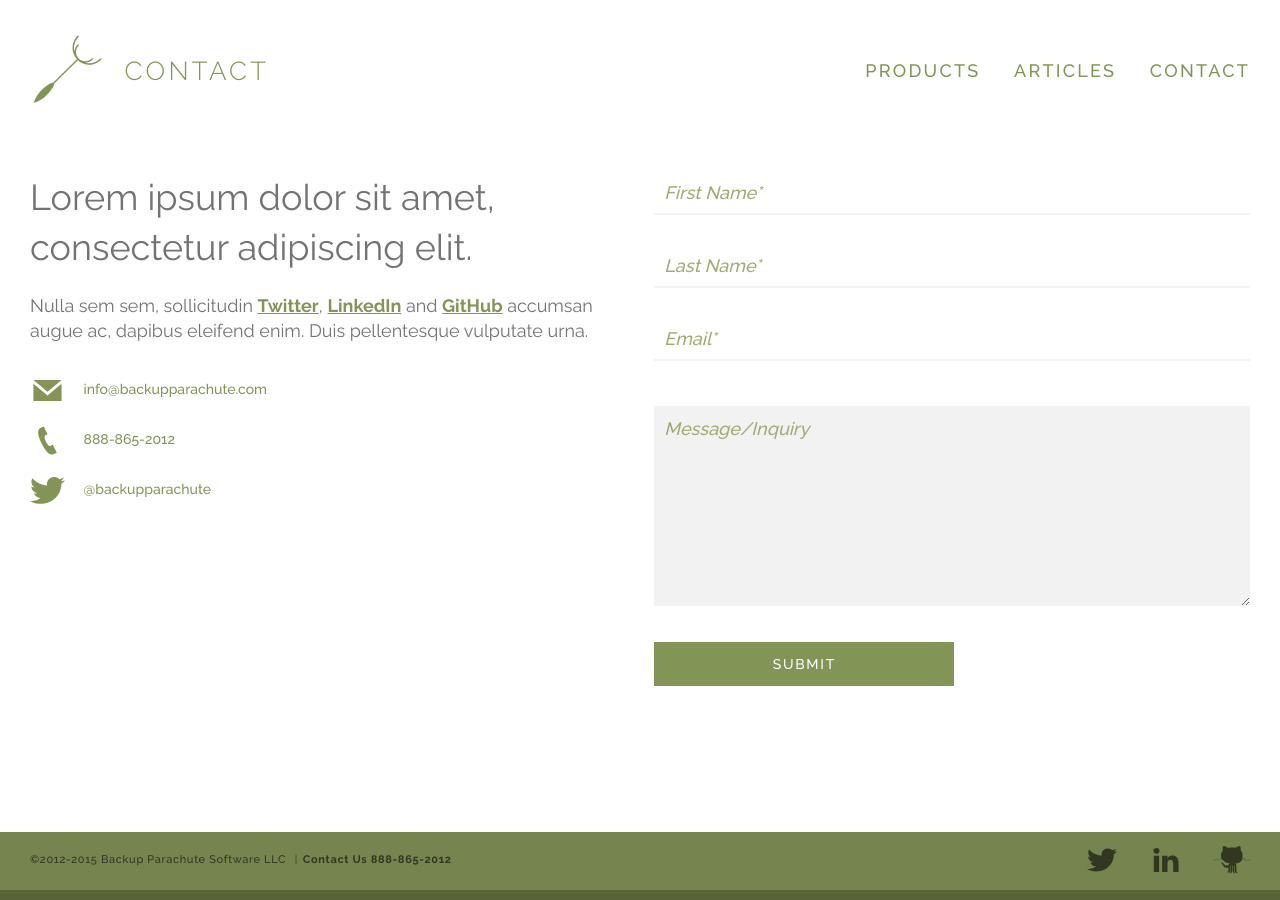
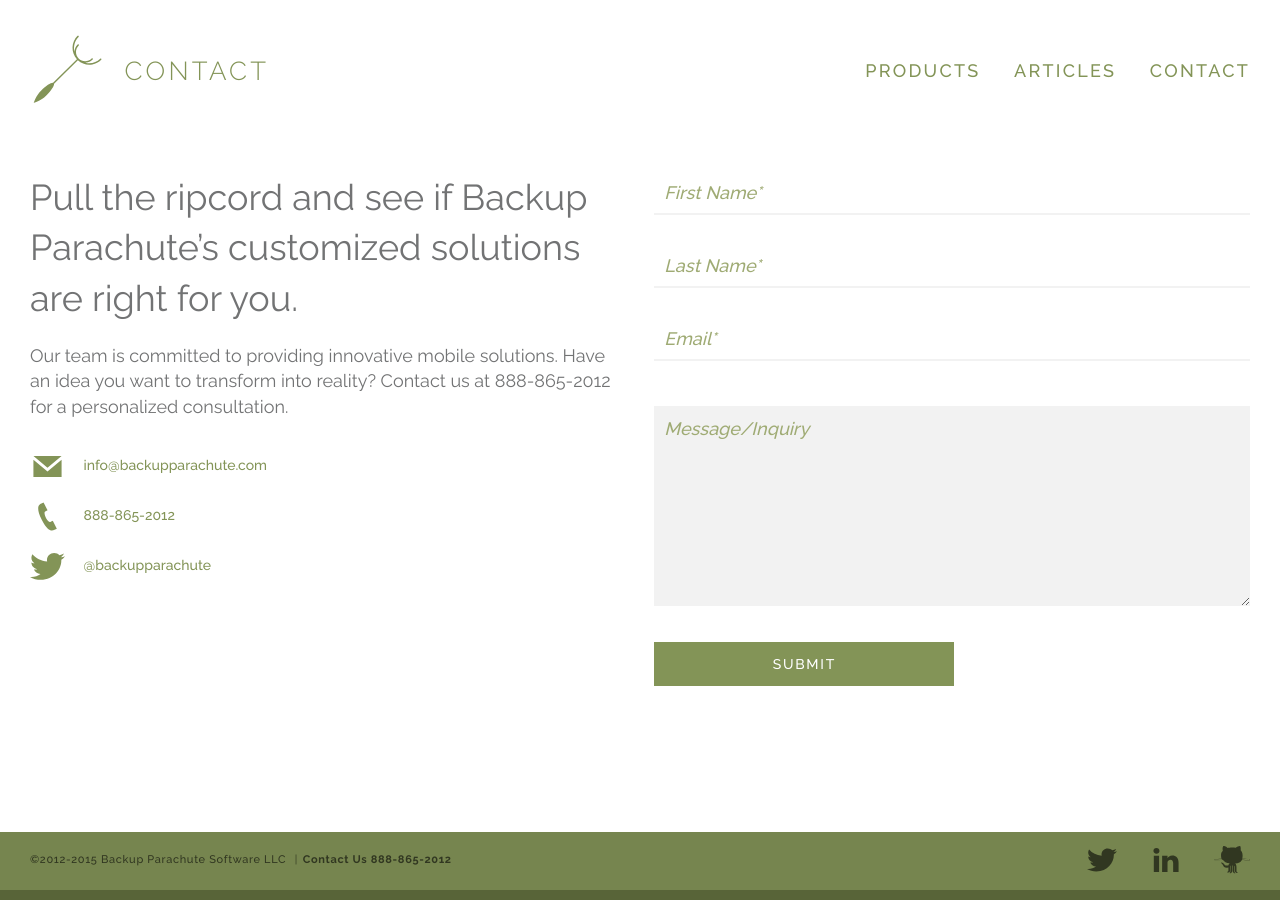
Before and after one commit to backupparachute/backupparachute.github.com, a Jekyll site: the page built from contact.html, in a window 1280 px wide. Built offline with Jekyll 4.4.1, drawn with Linux system fonts in a browser that asks for light colours.

Commit message:
Add copy for contact page

```diff
--- a/contact.html
+++ b/contact.html
@@ -10,8 +10,8 @@
 
 <div class="contact">
   <section>
-    <h1 class="h1">Lorem ipsum dolor sit amet, consectetur adipiscing elit. </h1>
-    <h3 class="h3">Nulla sem sem, sollicitudin <a href="{{site.twitter}}" target="_blank">Twitter</a>, <a href="{{site.linkedin}}" target="_blank">LinkedIn</a> and <a href="{{site.github}}" target="_blank">GitHub</a> accumsan augue ac, dapibus eleifend enim. Duis pellentesque vulputate urna.</h3>
+    <h1 class="h1">Pull the ripcord and see if Backup Parachute’s customized solutions are right for you.</h1>
+    <h3 class="h3">Our team is committed to providing innovative mobile solutions. Have an idea you want to transform into reality? Contact us at 888-865-2012 for a personalized consultation.</h3>
     <ul class="contact-list">
       <li><svg class="icon icon-email"><use xlink:href="#email"></use></svg> <a href="mailto://{{site.email}}">{{site.email}}</a></li>
       <li><svg class="icon icon-phone"><use xlink:href="#phone"></use></svg> {{site.phone}}</li>
```
